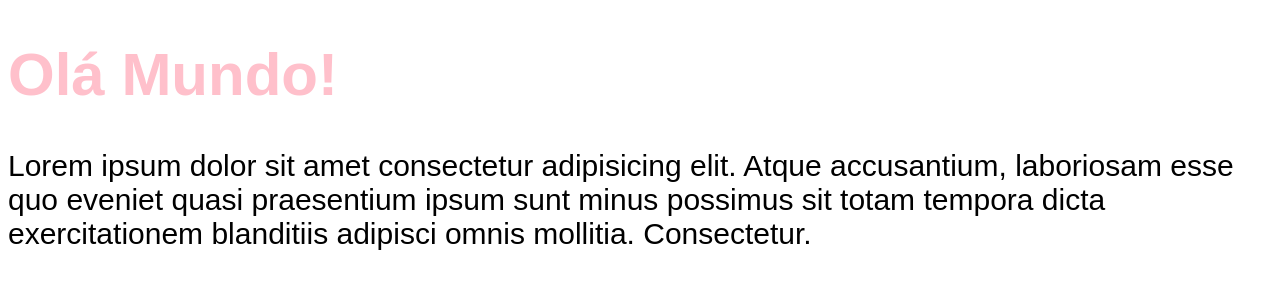
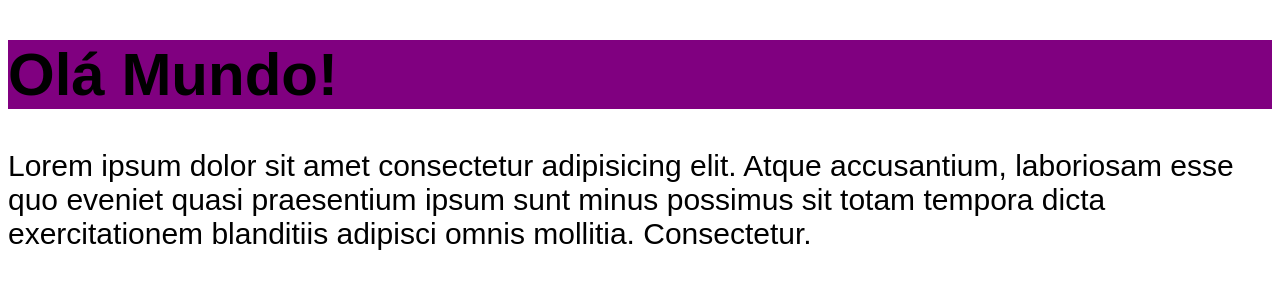
Before and after one commit to MarcosSouzaa/chronos-pomodoro, a React (Vite) app: page / in a window 1280 px wide. Shown: the top 300 px of the page. Built offline with nearby package versions, Linux system fonts and the light colour scheme.

Commit message:
Criado pasta components e css Module

```diff
--- a/src/App.tsx
+++ b/src/App.tsx
@@ -1,10 +1,12 @@
+import { Heading } from './components/Heading';
+
 import './style/theme.css';
 import './style/global.css';
 
 export function App() {
   return (
     <>
-      <h1>Olá Mundo!</h1>
+      <Heading />
       <p>
         Lorem ipsum dolor sit amet consectetur adipisicing elit. Atque
         accusantium, laboriosam esse quo eveniet quasi praesentium ipsum sunt
--- /dev/null
+++ b/src/components/Heading.module.css
@@ -0,0 +1,10 @@
+/*Esse arquivo Heading.module.css pode ter um escopo*/
+
+.heading {
+  background-color: purple;
+  color: black;
+}
+
+.cyan {
+  color: cyan;
+}
--- /dev/null
+++ b/src/components/Heading.tsx
@@ -0,0 +1,19 @@
+/*Importando o css module. Esse .module faz com que o css tenha um escopo
+permite também eu usar uma variável pra pegar os valores das classes que
+estão nesse arquivo Heading.module.css. Vou criar um objeto Style para usar
+como uma variável*/
+import objStyles from './Heading.module.css';
+
+//Vou criar uma function e retornar um heading
+//Vou usar a variável objStyles para pegar a classe que eu quero usar
+//vou instalar uma extensão chamada "CSS Modules" para o VSCode
+//Essa extensão vai me ajudar a ver as classes que eu tenho disponíveis
+//no arquivo Heading.module.css
+//Vou usar a classe heading que eu criei no arquivo Heading.module.css
+export function Heading() {
+  return (
+    //Posso usar template string para usar mais de uma classe
+    // <h1 className={`${objStyles.heading} ${objStyles.cyan}`}>Olá Mundo!</h1>
+    <h1 className={objStyles.heading}>Olá Mundo!</h1>
+  );
+}
```
